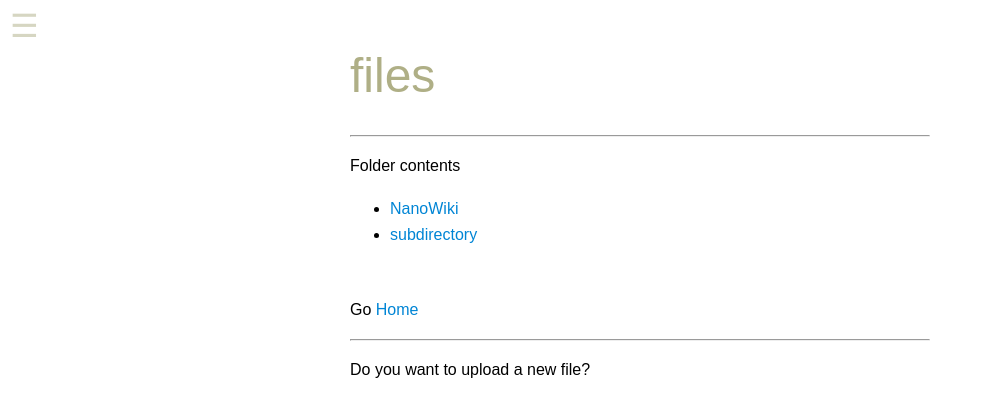
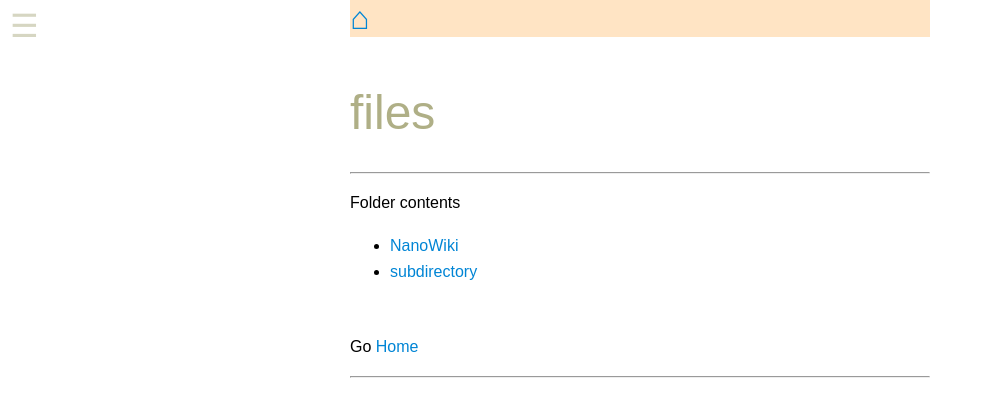
Before and after one commit to luckyshot/picowiki, a PHP site: page / in a window 1280 px wide. Shown: the top 399 px of the page, without its empty margins (0-981 px from the left). Run offline with PHP 8.4, Linux system fonts and the light colour scheme.

Commit message:
First attempt at a toolbar UI element

```diff
--- a/backend/templates/_footer.html
+++ b/backend/templates/_footer.html
@@ -1,8 +1,7 @@
 <?php $PicoWiki->event('template_footer') ?>
-
 <nav id="nav-main" class="nav-main">
   <input type="checkbox" id="nav-checkbox">
-  <label for="nav-checkbox" id="nav-toggle">☰</label>
+  <label for="nav-checkbox" id="nav-toggle">&#9776;</label>
   <ul>
     <li><a href="<?=$PicoWiki->mkUrl()?>">Home</a></li>
     <?php foreach( $PicoWiki->file_list as $file ){ ?>
@@ -10,6 +9,7 @@
     <?php } ?>
   </ul>
 </nav>
+
 
 <?php
   if (isset($PicoWiki->meta['file-path']) && basename($PicoWiki->meta['file-path']) == $PicoWiki->config['default_doc']) {
--- a/backend/templates/_header.html
+++ b/backend/templates/_header.html
@@ -1,4 +1,7 @@
 <!-- body header -->
+<div class="topbar">
+  <a href="<?=$PicoWiki->mkUrl()?>">&#8962;</a>
+</div>
 <div>
 <h1><?= htmlspecialchars($PicoWiki->meta['title']) ?></h1>
 </div>
--- a/backend/templates/html_head.html
+++ b/backend/templates/html_head.html
@@ -10,6 +10,8 @@
   <link rel="stylesheet" href="<?=$PicoWiki->mkUrl('static/style.css')?>">
   <link rel="stylesheet" href="<?=$PicoWiki->mkUrl('static/nav.css')?>">
   <link rel="stylesheet" href="<?=$PicoWiki->mkUrl('static/main.css')?>">
+  <link rel="stylesheet" href="<?=$PicoWiki->mkUrl('static/topbar.css')?>">
+
   <link rel="shortcut icon" href="<?=$PicoWiki->mkUrl('static/picowiki-favicon.png')?>" type="image/png">
 
   <?php $PicoWiki->event('template_header') ?>
--- a/static/style.css
+++ b/static/style.css
@@ -63,10 +63,3 @@ blockquote p {
     margin: 0;
     text-align: center;
 }
-
-
-.topbar {
-   position: sticky;
-   top: 0;
-   z-index: 100;
-}
--- /dev/null
+++ b/static/topbar.css
@@ -0,0 +1,8 @@
+.topbar {
+   position: sticky;
+   top: 0;
+   z-index: 100;
+
+   background-color: Bisque;
+   font-size: 2rem;
+}
```
